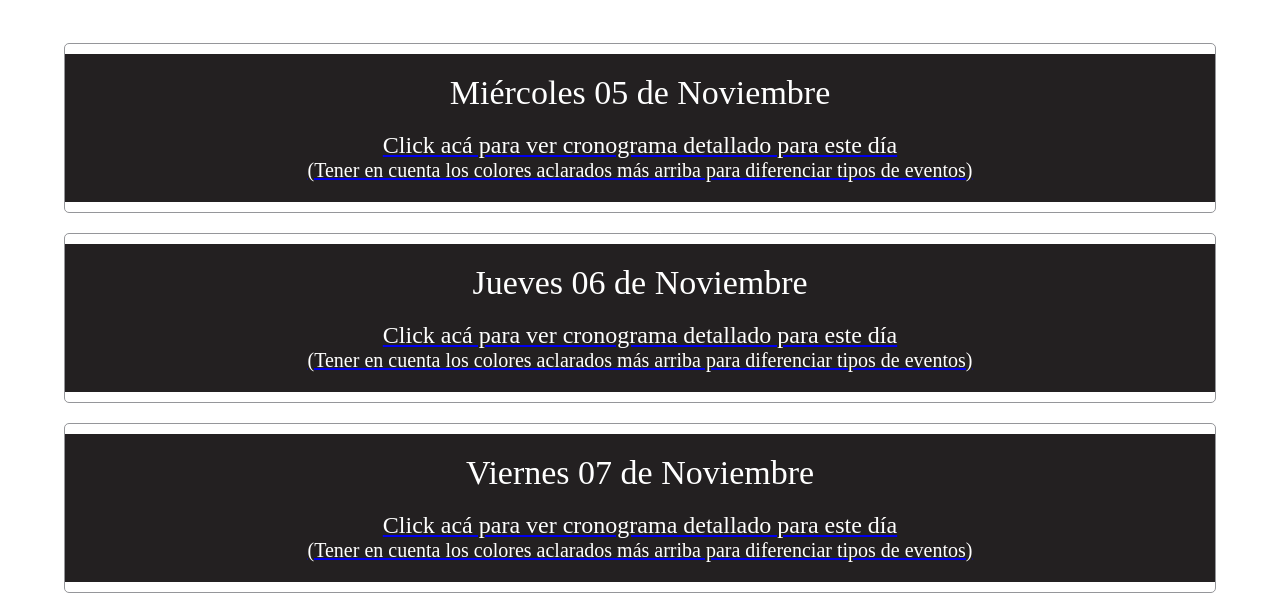
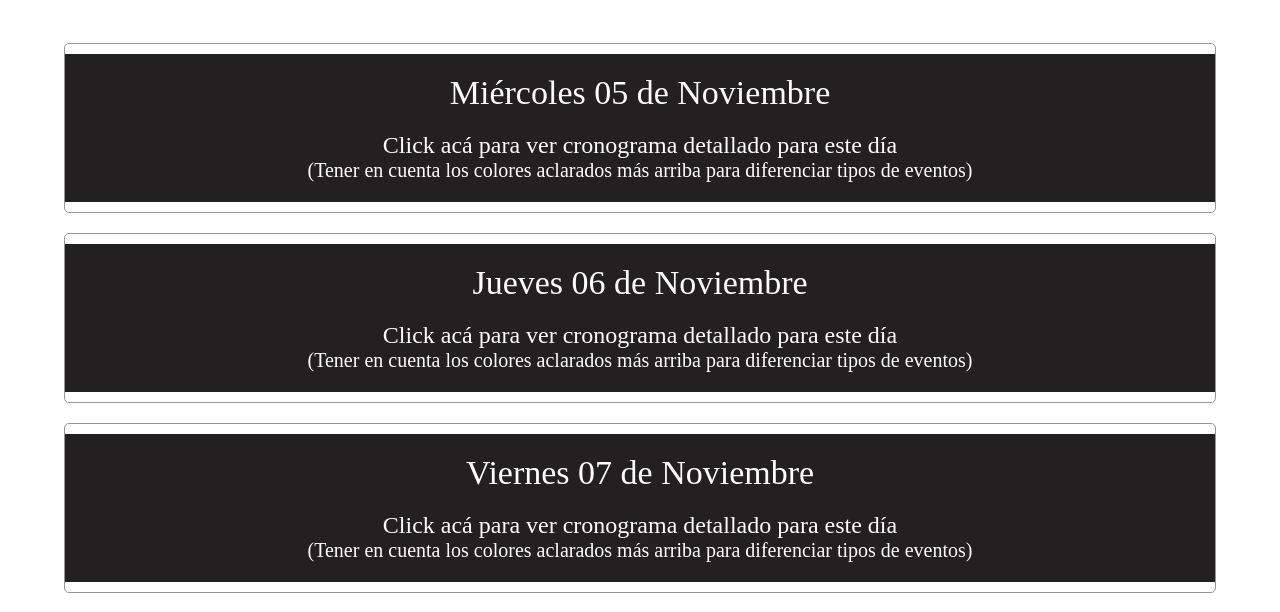
Before and after one commit to magnoitsystems/proyecto-jornadas-interhospitalarias, a Next.js app: page /programa in a window 1280 px wide. Shown: the part 840-1452 px from the top of the page. Built offline with nearby package versions, Linux system fonts and the light colour scheme; no server answers; a web font is replaced by a local one.

Commit message:
remove underline in program link to canva

```diff
--- a/src/app/(views)/programa/page.module.css
+++ b/src/app/(views)/programa/page.module.css
@@ -10,7 +10,6 @@
     margin: 20px auto;
     padding: 10px;
     padding-inline: 0px;
-
 
     border: 1px solid var(--secondary-color-2);
     border-radius: 5px;
@@ -37,6 +36,13 @@
     padding: 0px;
 }
 
+.date a {
+    text-decoration: none;
+    color: inherit;
+    display: block;
+    width: 100%;
+}
+
 .details {
     display: flex;
     flex-direction: column;
@@ -55,6 +61,7 @@
     color: var(--primary-color-2);
 }
 
-.details a {
-    text-decoration: none;
+.details:hover h3,
+.details:hover h4 {
+    color: var(--primary-color-2);
 }
```
